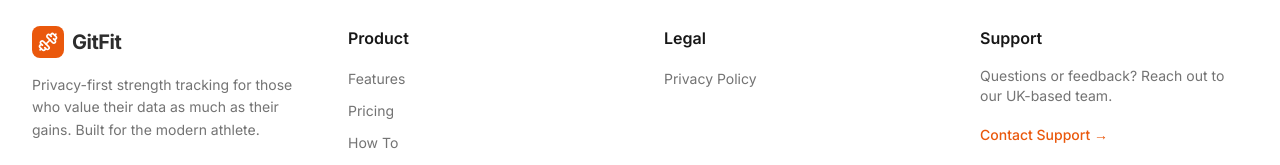
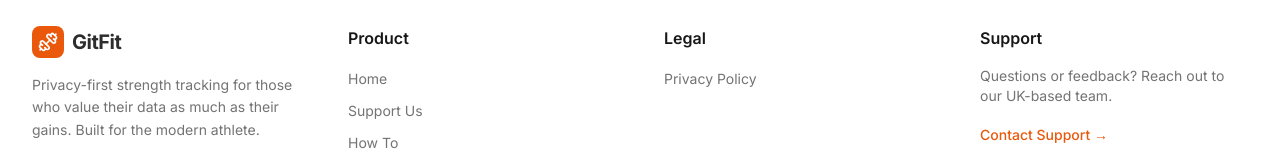
Before and after one commit to novakko/gitfit-website, a React (Vite) app: page / in a window 1280 px wide. Shown: the part 3408-3573 px from the top of the page. Built offline with nearby package versions, Linux system fonts and the light colour scheme.

Commit message:
Fix footer links

```diff
--- a/components/Footer.tsx
+++ b/components/Footer.tsx
@@ -27,8 +27,8 @@ const Footer: React.FC = () => {
           <div>
             <h3 className="font-semibold text-neutral-900 mb-4">Product</h3>
             <ul className="space-y-2">
-              <li><Link to="/#features" className="text-sm text-neutral-500 hover:text-orange-600 transition-colors">Features</Link></li>
-              <li><Link to="/pricing" className="text-sm text-neutral-500 hover:text-orange-600 transition-colors">Pricing</Link></li>
+              <li><Link to="/" className="text-sm text-neutral-500 hover:text-orange-600 transition-colors">Home</Link></li>
+              <li><Link to="/pricing" className="text-sm text-neutral-500 hover:text-orange-600 transition-colors">Support Us</Link></li>
               <li><Link to="/how-to" className="text-sm text-neutral-500 hover:text-orange-600 transition-colors">How To</Link></li>
               <li><Link to="/faq" className="text-sm text-neutral-500 hover:text-orange-600 transition-colors">FAQ</Link></li>
             </ul>
@@ -44,7 +44,7 @@ const Footer: React.FC = () => {
           <div>
             <h3 className="font-semibold text-neutral-900 mb-4">Support</h3>
             <p className="text-sm text-neutral-500 mb-4">Questions or feedback? Reach out to our UK-based team.</p>
-            <Link to="/contact" className="text-sm font-medium text-orange-600 hover:text-orange-700">Contact Support &rarr;</Link>
+            <Link to="/faq" className="text-sm font-medium text-orange-600 hover:text-orange-700">Contact Support &rarr;</Link>
           </div>
         </div>
 
```
